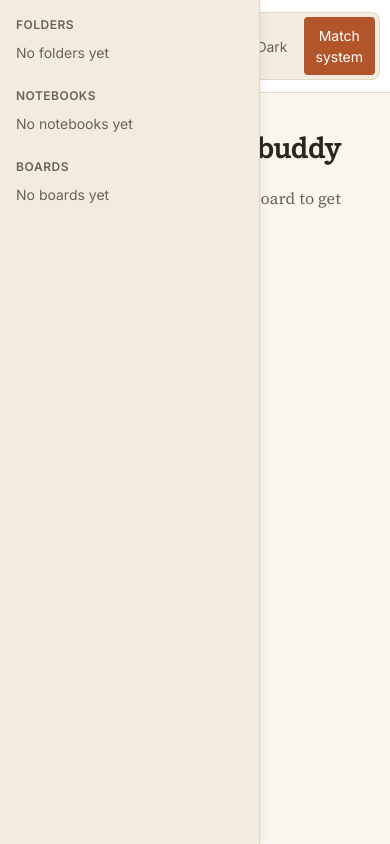
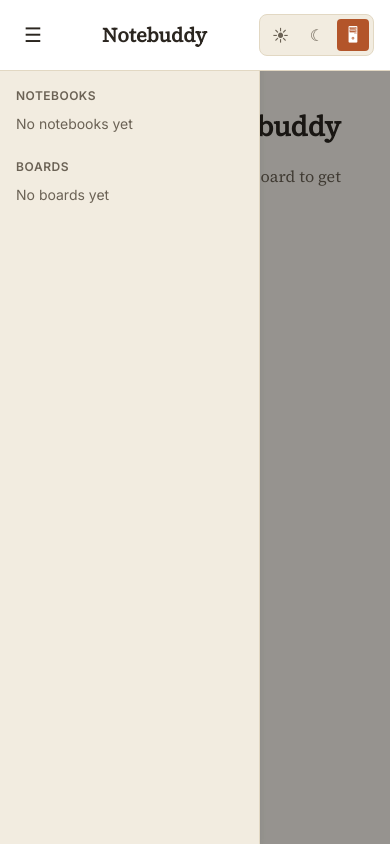
Before and after one commit to jsanchesleao/notebuddy, a React (Vite) app: page / in a window 390 px wide. Both pictures are taken after a click on the button "Toggle navigation". Built offline with nearby package versions, Linux system fonts and the light colour scheme.

Commit message:
adjustments for mobile

```diff
--- a/src/app/AppShell.module.css
+++ b/src/app/AppShell.module.css
@@ -5,6 +5,8 @@
 }
 
 .header {
+  position: relative;
+  z-index: 30;
   display: flex;
   align-items: center;
   justify-content: space-between;
@@ -31,6 +33,21 @@
   background: var(--color-bg-sidebar);
 }
 
+.backdrop {
+  position: fixed;
+  inset: 0;
+  z-index: 15;
+  background: rgba(0, 0, 0, 0.4);
+  opacity: 0;
+  pointer-events: none;
+  transition: opacity 0.2s ease;
+}
+
+.backdropOpen {
+  opacity: 1;
+  pointer-events: auto;
+}
+
 .body {
   display: flex;
   flex: 1;
@@ -48,3 +65,9 @@
     display: inline-flex;
   }
 }
+
+@media (min-width: 768px) {
+  .backdrop {
+    display: none;
+  }
+}
--- a/src/app/AppShell.tsx
+++ b/src/app/AppShell.tsx
@@ -22,6 +22,11 @@
         <span className={styles.title}>Notebuddy</span>
         <ThemeToggle />
       </header>
+      <div
+        className={`${styles.backdrop} ${sidebarOpen ? styles.backdropOpen : ''}`}
+        onClick={() => setSidebarOpen(false)}
+        aria-hidden="true"
+      />
       <div className={styles.body}>
         <Sidebar open={sidebarOpen} />
         <main className={styles.main}>
--- a/src/theme/ThemeToggle.module.css
+++ b/src/theme/ThemeToggle.module.css
@@ -8,9 +8,12 @@
 }
 
 .option {
-  padding: var(--space-2) var(--space-3);
+  min-width: 2rem;
+  padding: var(--space-2);
   border-radius: var(--radius-sm);
-  font-size: var(--font-size-sm);
+  font-size: var(--font-size-md);
+  line-height: 1;
+  text-align: center;
   color: var(--color-text-muted);
 }
 
--- a/src/theme/ThemeToggle.tsx
+++ b/src/theme/ThemeToggle.tsx
@@ -6,6 +6,12 @@
   light: 'Light',
   dark: 'Dark',
   system: 'Match system',
+}
+
+const ICONS: Record<ThemeMode, string> = {
+  light: '☀',
+  dark: '☾',
+  system: '🖥',
 }
 
 export function ThemeToggle() {
@@ -21,10 +27,12 @@
             type="button"
             role="radio"
             aria-checked={isActive}
+            aria-label={LABELS[option]}
+            title={LABELS[option]}
             className={isActive ? styles.optionActive : styles.option}
             onClick={() => setMode(option)}
           >
-            {LABELS[option]}
+            {ICONS[option]}
           </button>
         )
       })}
```
